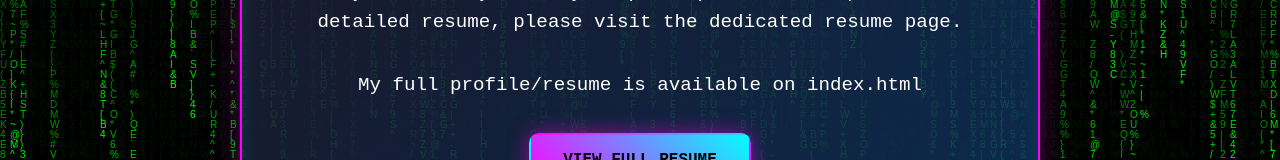
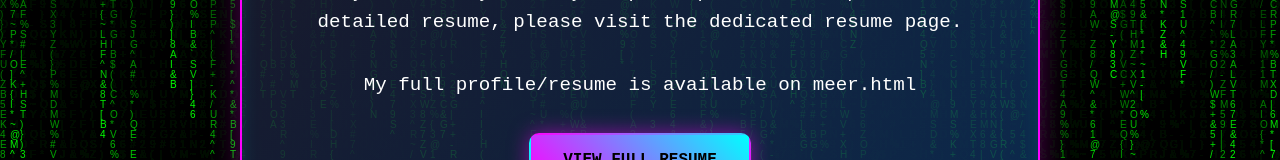
Before and after one commit to maltamas/meer-profile, a plain HTML site: page about.html in a window 1280 px wide. Shown: the part 312-472 px from the top of the page. Drawn offline with Linux system fonts and the light colour scheme.

Commit message:
Update about.html

```diff
--- a/about.html
+++ b/about.html
@@ -177,7 +177,7 @@
                 For my complete professional profile and detailed resume, please visit the dedicated resume page.
             </p>
             <p class="about-text">
-                My full profile/resume is available on index.html
+                My full profile/resume is available on meer.html
             </p>
             <a class="resume-button" href="meer.html">View Full Resume</a>
         </div>
```
